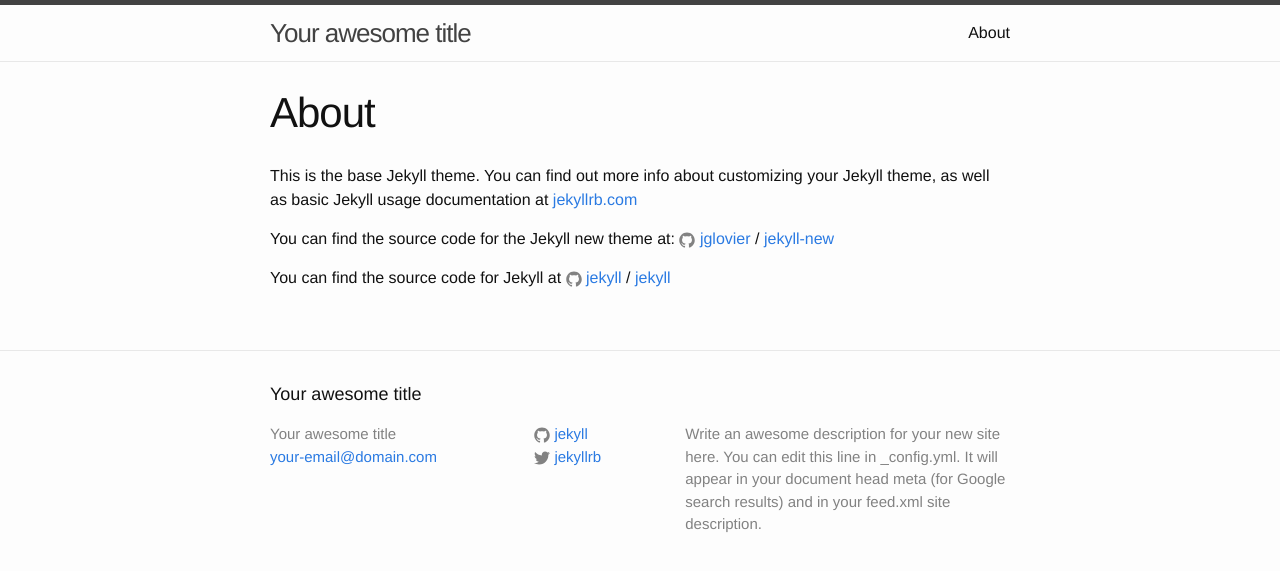
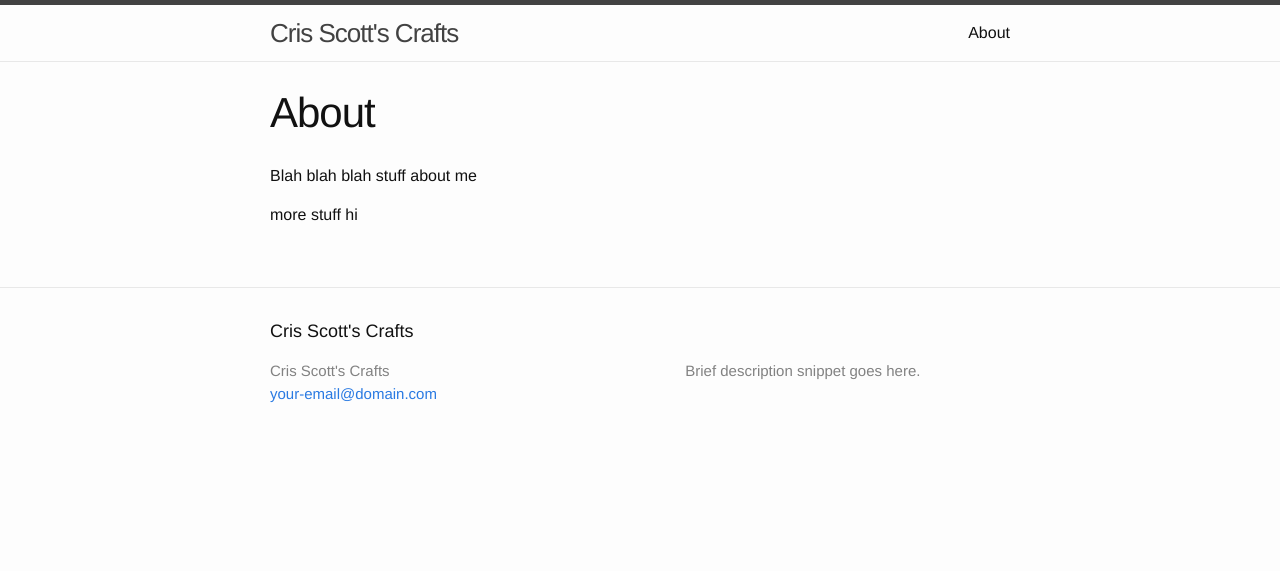
Before and after one commit to cscott63/cscott63.github.io, a Jekyll site: the page built from about.md, in a window 1280 px wide. Shown: the top 571 px of the page. Built offline with Jekyll 4.4.1, drawn with Linux system fonts in a browser that asks for light colours.

Commit message:
More updates.

```diff
--- a/_config.yml
+++ b/_config.yml
@@ -6,16 +6,12 @@
 # 'jekyll serve'. If you change this file, please restart the server process.
 
 # Site settings
-title: Your awesome title
+title: Cris Scott's Crafts
 email: your-email@domain.com
 description: > # this means to ignore newlines until "baseurl:"
-  Write an awesome description for your new site here. You can edit this
-  line in _config.yml. It will appear in your document head meta (for
-  Google search results) and in your feed.xml site description.
+    Brief description snippet goes here.
 baseurl: "" # the subpath of your site, e.g. /blog
 url: "https://cscott63.github.io" # the base hostname & protocol for your site
-twitter_username: jekyllrb
-github_username:  jekyll
 
 # Build settings
 markdown: kramdown
--- a/_includes/icon-github.html
+++ /dev/null
@@ -1 +0,0 @@
-<a href="https://github.com/{{ include.username }}"><span class="icon icon--github">{% include icon-github.svg %}</span><span class="username">{{ include.username }}</span></a>
--- a/_includes/icon-twitter.html
+++ /dev/null
@@ -1 +0,0 @@
-<a href="https://twitter.com/{{ include.username }}"><span class="icon icon--twitter">{% include icon-twitter.svg %}</span><span class="username">{{ include.username }}</span></a>
--- a/about.md
+++ b/about.md
@@ -4,12 +4,6 @@
 permalink: /about/
 ---
 
-This is the base Jekyll theme. You can find out more info about customizing your Jekyll theme, as well as basic Jekyll usage documentation at [jekyllrb.com](http://jekyllrb.com/)
+Blah blah blah stuff about me
 
-You can find the source code for the Jekyll new theme at:
-{% include icon-github.html username="jglovier" %} /
-[jekyll-new](https://github.com/jglovier/jekyll-new)
-
-You can find the source code for Jekyll at
-{% include icon-github.html username="jekyll" %} /
-[jekyll](https://github.com/jekyll/jekyll)
+more stuff hi
--- a/index.html
+++ b/index.html
@@ -4,7 +4,7 @@
 
 <div class="home">
 
-  <h1 class="page-heading">Posts</h1>
+  <h1 class="page-heading">Available Items</h1>
 
   <ul class="post-list">
     {% for post in site.posts %}
@@ -13,6 +13,7 @@
 
         <h2>
           <a class="post-link" href="{{ post.url | prepend: site.baseurl }}">{{ post.title }}</a>
+          {{ post.excerpt }}
         </h2>
       </li>
     {% endfor %}
```
Also changed, not shown: _posts/2016-07-09-new-bench.md (renamed from _posts/2016-07-09-welcome-to-jekyll.markdown, +3 -1 lines), _includes/icon-github.svg (deleted), _includes/icon-twitter.svg (deleted).
